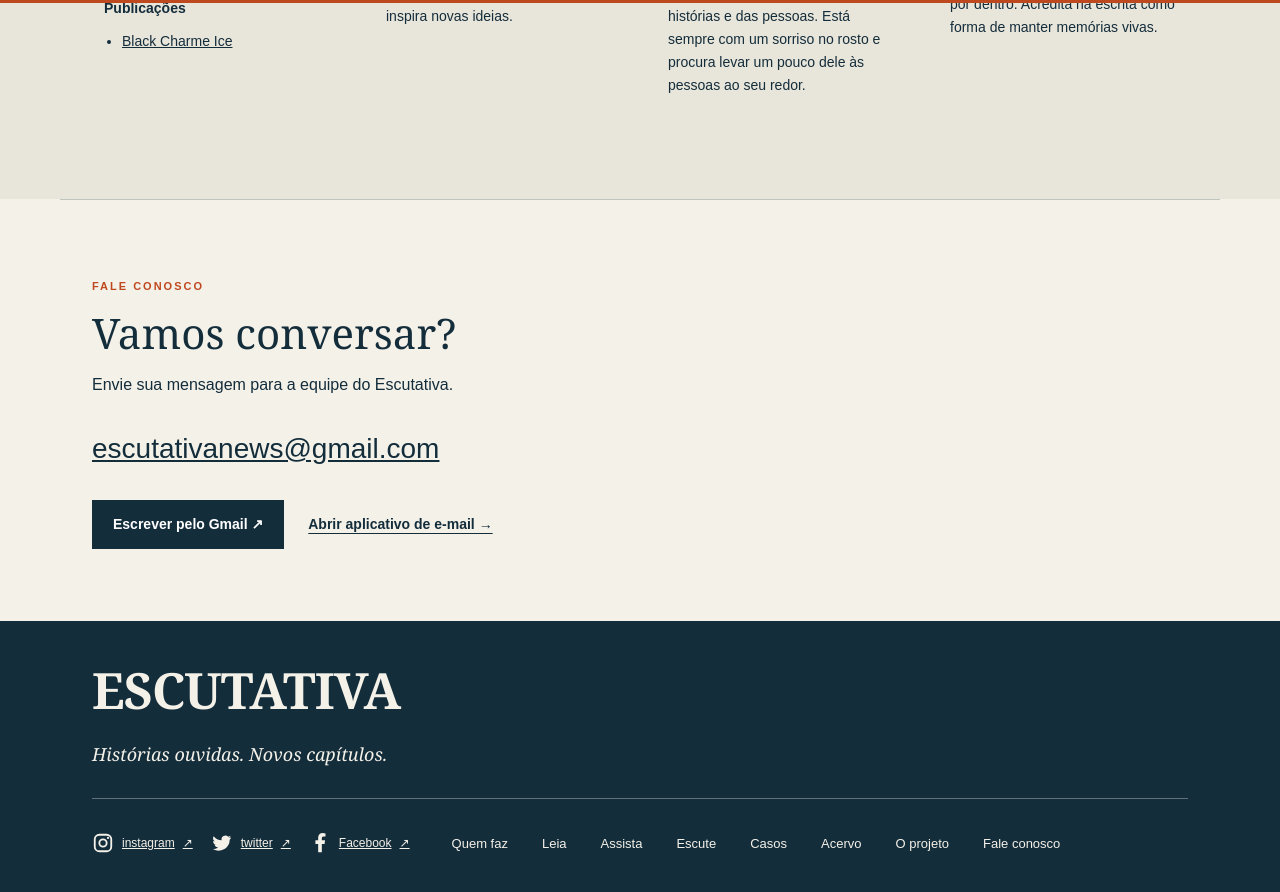
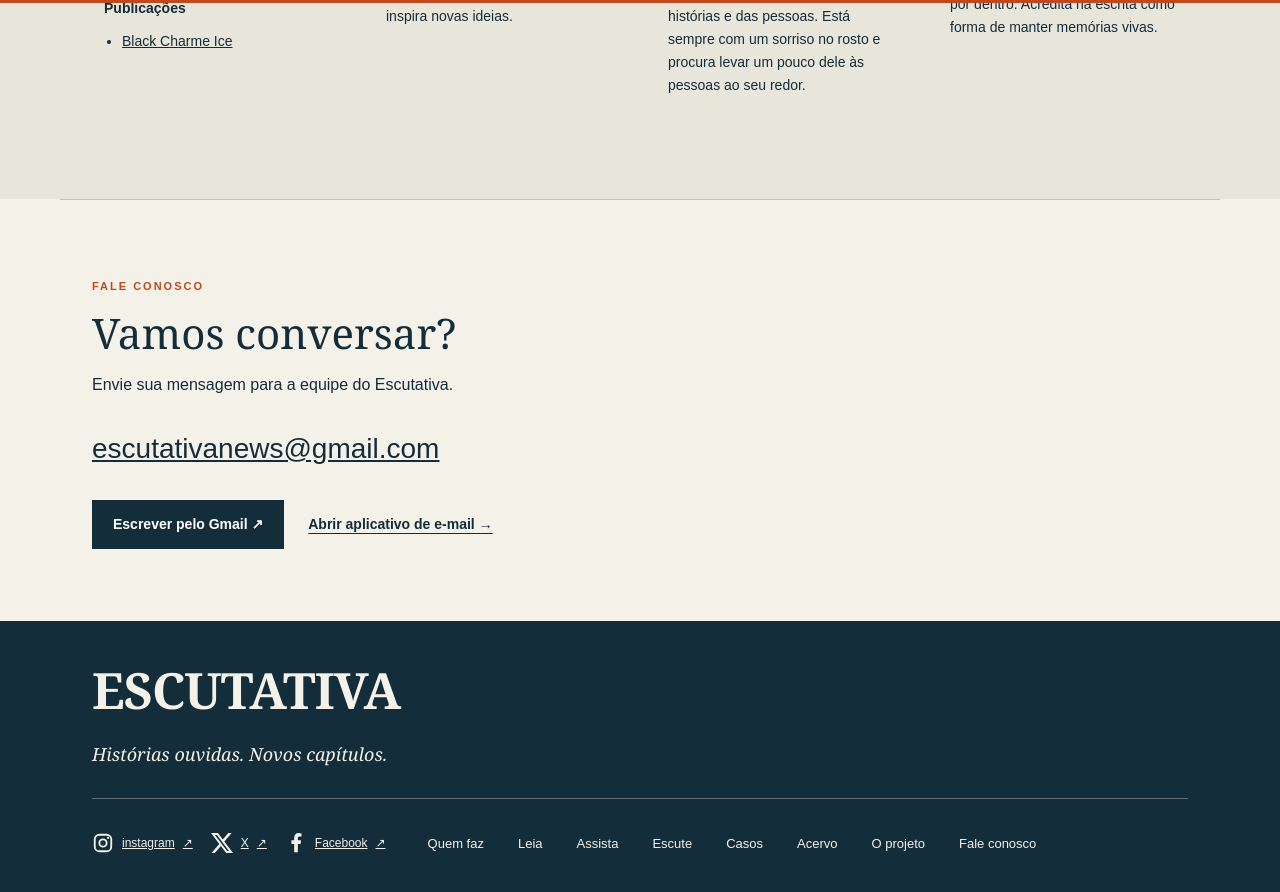
Before and after one commit to iarleyoliveira/ESCUTATIVA, a Jekyll site: the page built from index.html, in a window 1280 px wide and 900 px high, scrolled down 6456 px. Shown: the top 892 px of the window. Built offline with Jekyll 4.4.1, drawn with Linux system fonts in a browser that asks for light colours.

Commit message:
Atualiza ícone e nome da rede social X

```diff
--- a/_data/equipe.yml
+++ b/_data/equipe.yml
@@ -25,7 +25,7 @@ members:
 socials:
   - name: instagram
     url: https://www.instagram.com/oescutativa/
-  - name: twitter
+  - name: X
     url: https://x.com/oescutativa
   - name: Facebook
     url: https://www.facebook.com/profile.php?id=61596955162786
--- a/_includes/social-icon.html
+++ b/_includes/social-icon.html
@@ -3,6 +3,6 @@
 {% if social_name contains 'facebook' %}<path d="M14 22v-9h3l.5-4H14V7c0-1 .3-2 2-2h2V1.5A25 25 0 0 0 15 1c-3 0-5 2-5 5v3H7v4h3v9z"/>
 {% elsif social_name contains 'instagram' %}<rect x="3" y="3" width="18" height="18" rx="5" fill="none" stroke="currentColor" stroke-width="2"/><circle cx="12" cy="12" r="4" fill="none" stroke="currentColor" stroke-width="2"/><circle cx="17.5" cy="6.5" r="1.2"/>
 {% elsif social_name contains 'whatsapp' %}<path fill="none" stroke="currentColor" stroke-width="1.8" d="M20.5 11.5a9 9 0 0 1-13.3 7.9L2 21l1.6-5.2A9 9 0 1 1 20.5 11.5Z"/><path d="M8 6.5c-2 0-2.3 3 .4 6s6.3 4.6 7.6 2.1l.4-1-3-1.4-1 1c-1.5-.7-2.8-2-3.5-3.5l1-1L8.8 6.5Z"/>
-{% elsif social_name contains 'twitter' or social_name == 'x' %}<path d="M22 5.9a8 8 0 0 1-2.4.6 4.2 4.2 0 0 0 1.8-2.3 8 8 0 0 1-2.6 1A4.2 4.2 0 0 0 11.6 9a12 12 0 0 1-8.7-4.4 4.2 4.2 0 0 0 1.3 5.6 4 4 0 0 1-1.9-.5 4.2 4.2 0 0 0 3.4 4.2 4 4 0 0 1-1.9 0 4.2 4.2 0 0 0 3.9 2.9A8.5 8.5 0 0 1 2 18.5a12 12 0 0 0 18.4-10A9 9 0 0 0 22 5.9Z"/>
+{% elsif social_name contains 'twitter' or social_name == 'x' %}<path d="M18.901 1.153h3.68l-8.04 9.19L24 22.846h-7.406l-5.8-7.584-6.64 7.584H.47l8.6-9.835L0 1.154h7.594l5.243 6.932zM17.61 20.644h2.039L6.486 3.24H4.298z"/>
 {% else %}<circle cx="12" cy="12" r="9" fill="none" stroke="currentColor"/><path d="M7 11h8l-3-3 1-1 5 5-5 5-1-1 3-3H7z"/>{% endif %}
 </svg>
```
Also changed, not shown: .pages.yml.
